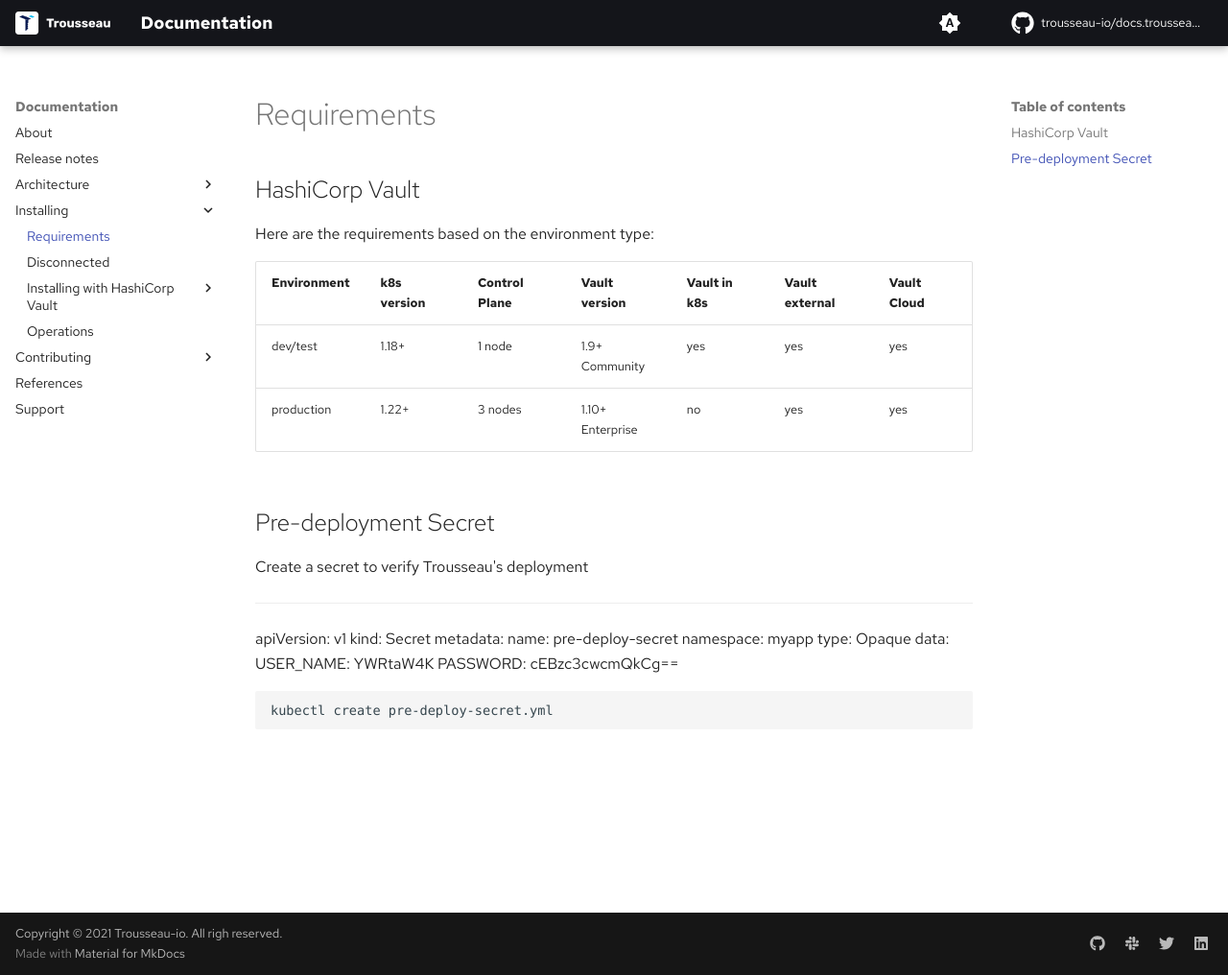
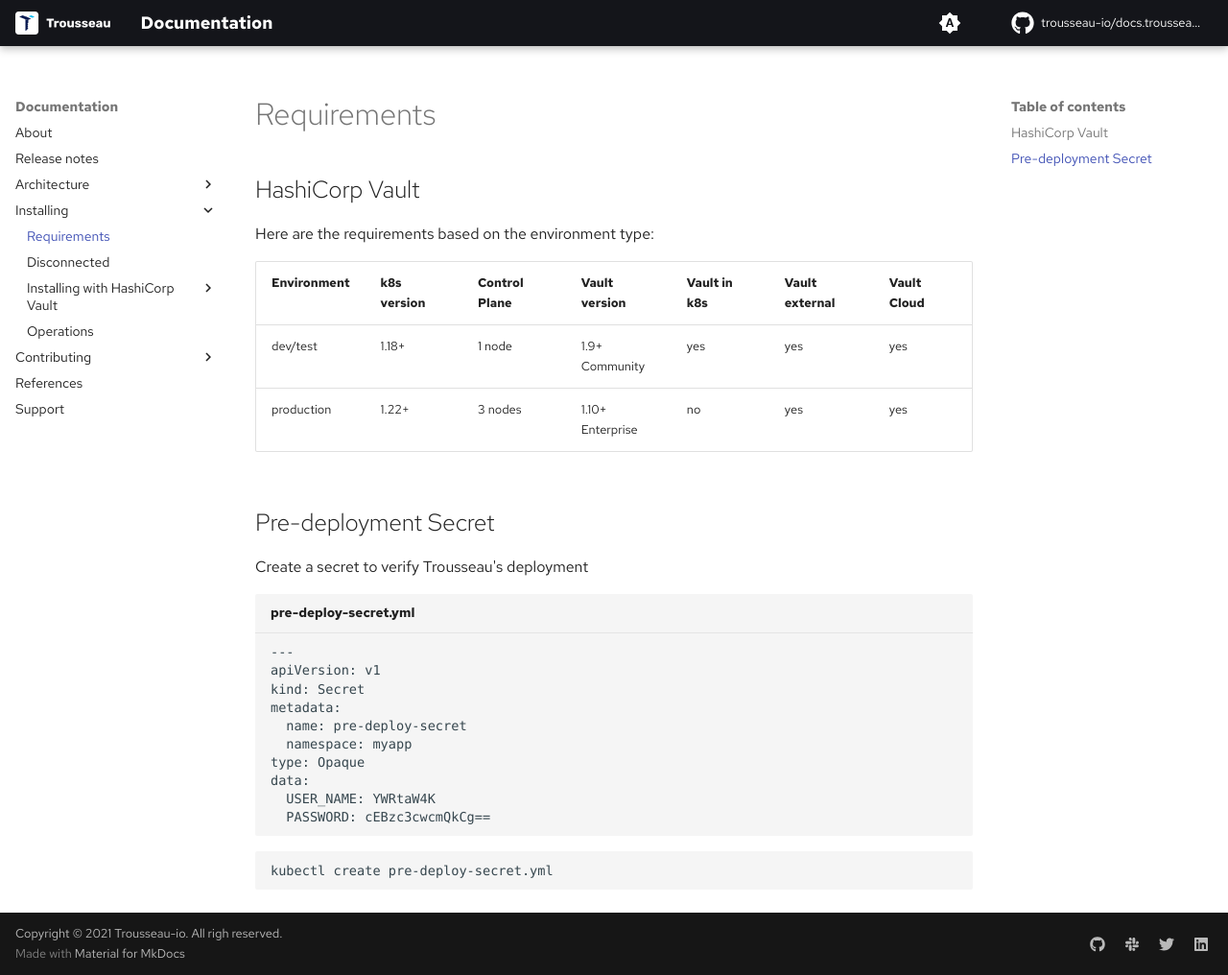
Before and after one commit to Trousseau-io/docs.trousseau.io, an MkDocs documentation site: the page built from docs/trousseau/requirements.md, in a window 1280 px wide and 1016 px high. Shown: the whole window at 96% size. Built offline with MkDocs 1.6.1 and Material for MkDocs 9.7.7, drawn with Linux system fonts in a browser that asks for light colours; some web fonts are replaced; comment, search, counter and statistics services are not loaded.

Commit message:
Update requirements.md

````diff
--- a/docs/trousseau/requirements.md
+++ b/docs/trousseau/requirements.md
@@ -12,8 +12,10 @@
 
 Create a secret to verify Trousseau's deployment
 
+``` title="pre-deploy-secret.yml"
 --8<-- "trousseau/files/pre-deploy-secret.yml"
+```
 
-```
+```bash
 kubectl create pre-deploy-secret.yml
 ```
````
